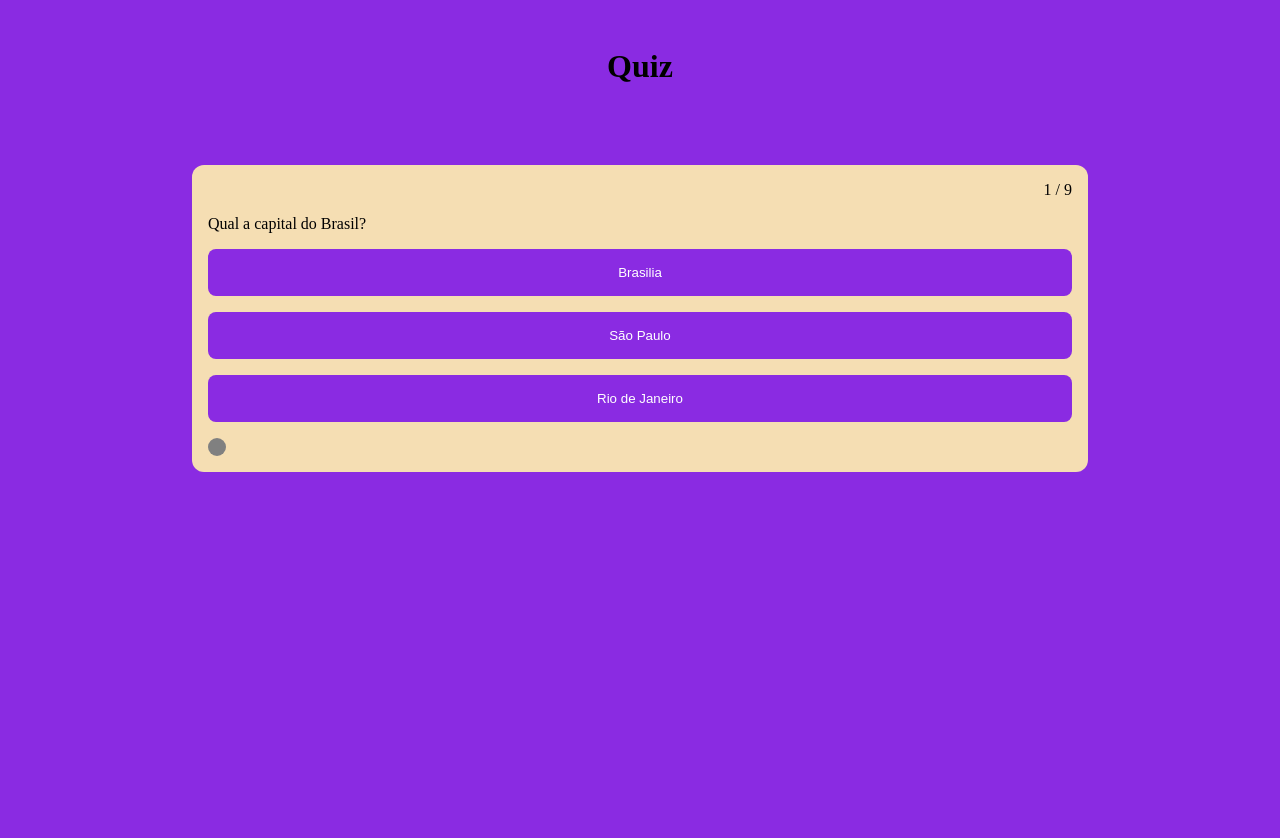
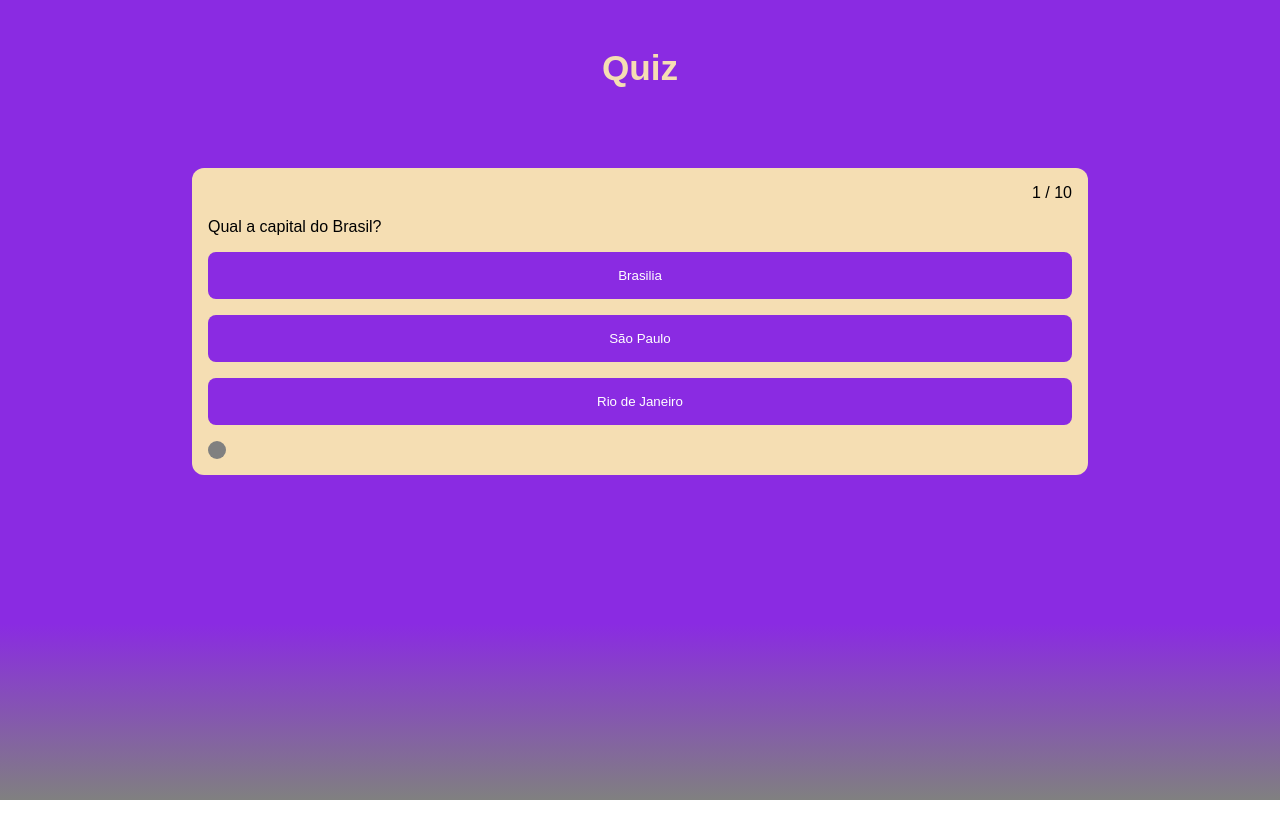
Before and after one commit to LeoMaia27/QuizApp, a plain HTML site: page index.html in a window 1280 px wide. After the commit the page ends 800 px from the top, so only its background shows below. Drawn offline with Linux system fonts and the light colour scheme.

Commit message:
adicionando a décima pergunta

```diff
--- a/index.html
+++ b/index.html
@@ -10,7 +10,7 @@
     <div class="container">
 
         <header>
-            <h1>Quiz</h1>
+            <h1 class="headerTitle">Quiz</h1>
         </header>
 
         <main>
--- a/src/index.js
+++ b/src/index.js
@@ -5,6 +5,7 @@ const textFinish = document.querySelector(".textFinish");
 const contentFinish = document.querySelector(".finish");
 const spanQtd = document.querySelector(".spanQtd");
 const buttonRestart = document.querySelector(".finish button");
+const correctOrIncorrect = document.querySelector(".correctOrIncorrect");
 
 import questions from './questions.js'; //questions retorna array de obj onde cada índice é uma question
 
@@ -34,7 +35,7 @@ const loadQuestion = () => {
 }
 
 const nextQuestion = event => {
-    const correctOrIncorrect = document.querySelector(".correctOrIncorrect");
+
     if (event.target.getAttribute("data-correct") === "true") {
         questionsCorrect++;
         correctOrIncorrect.style.background = "green";
@@ -56,7 +57,10 @@ const nextQuestion = event => {
 }
 
 const finish = () => {
-    textFinish.innerHTML = `Você acertou ${questionsCorrect} de ${questions.length}`;
+    textFinish.innerHTML = questionsCorrect >= 8 ?
+        `Parabéns! Você acertou ${questionsCorrect} de ${questions.length}` :
+        `Você acertou ${questionsCorrect} de ${questions.length}`;
+
     content.style.display = "none";
     contentFinish.style.display = "flex";
 }
@@ -64,6 +68,7 @@ const finish = () => {
 buttonRestart.onclick = () => {
     content.style.display = "flex";
     contentFinish.style.display = "none";
+    correctOrIncorrect.style.background = "gray";
 
     currentQuestion = 0;
     questionsCorrect = 0;
--- a/src/questions.js
+++ b/src/questions.js
@@ -71,5 +71,13 @@ export default [
             { option: "Norte" , correct: false }
         ]
 
+    },
+    {
+        question: "Qual destas linguagens de programação é Brasileira?",
+        answers: [
+            { option: "Java", correct: false },
+            { option: "Lua", correct: true },
+            { option: "Go", correct: false }
+        ]
     }
 ];
--- a/style/style.css
+++ b/style/style.css
@@ -5,14 +5,15 @@
 }
 
 body {
+    font-family: Arial, Helvetica, sans-serif;
     width: 100%;
-    background-color: blueviolet;
+    background-image: linear-gradient(blueviolet 78%, gray);
+    max-height: 100vh;
     height: 100vh;
-
 }
 
 .container {
-    margin-top: 3rem;
+    padding-top: 3rem;
     display: flex;
     flex-direction: column;
     justify-content: center;
@@ -22,6 +23,11 @@ body {
 header {
     display: flex;
     justify-content: center;
+}
+
+.headerTitle {
+    color: wheat;
+    font-size: 2.2rem;
 }
 
 main {
@@ -82,7 +88,8 @@ button {
     border-radius: 50%;
 }
 
-/* .correctOrIncorrect:hover .correctOrIncorrect::after {
-    content: "teste";
-    color: black;
-} */
+@media screen and (max-width: 600px) {
+    main {
+       width: 90%;
+    }
+}
```
